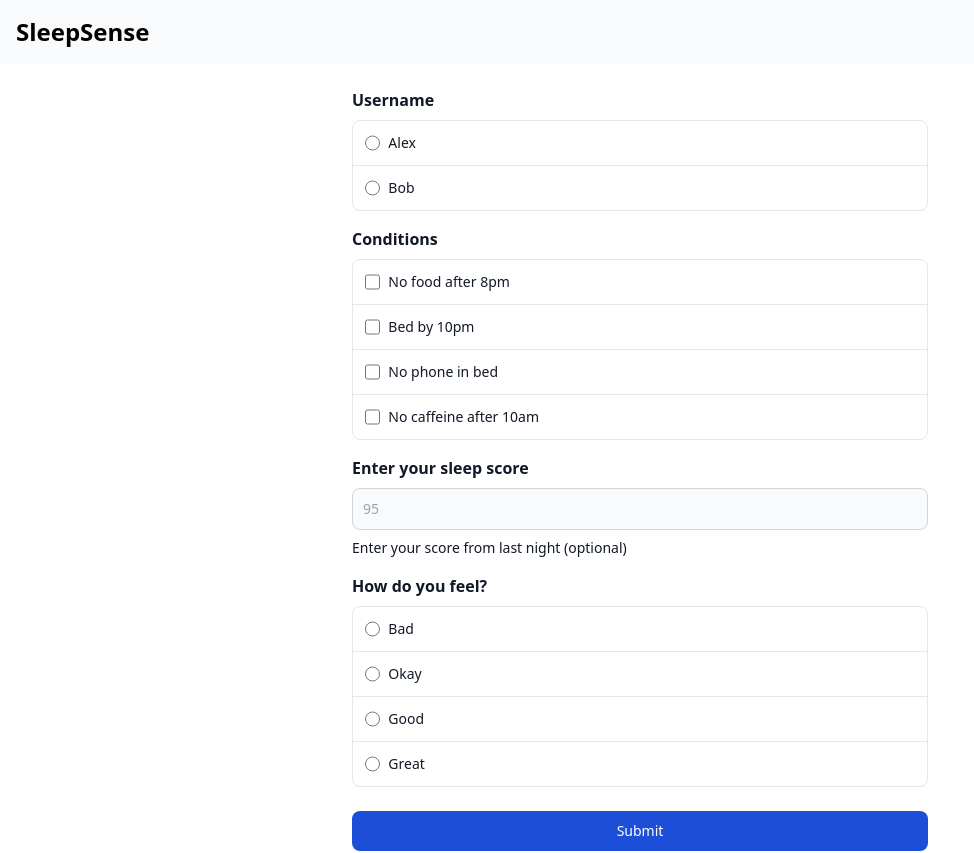
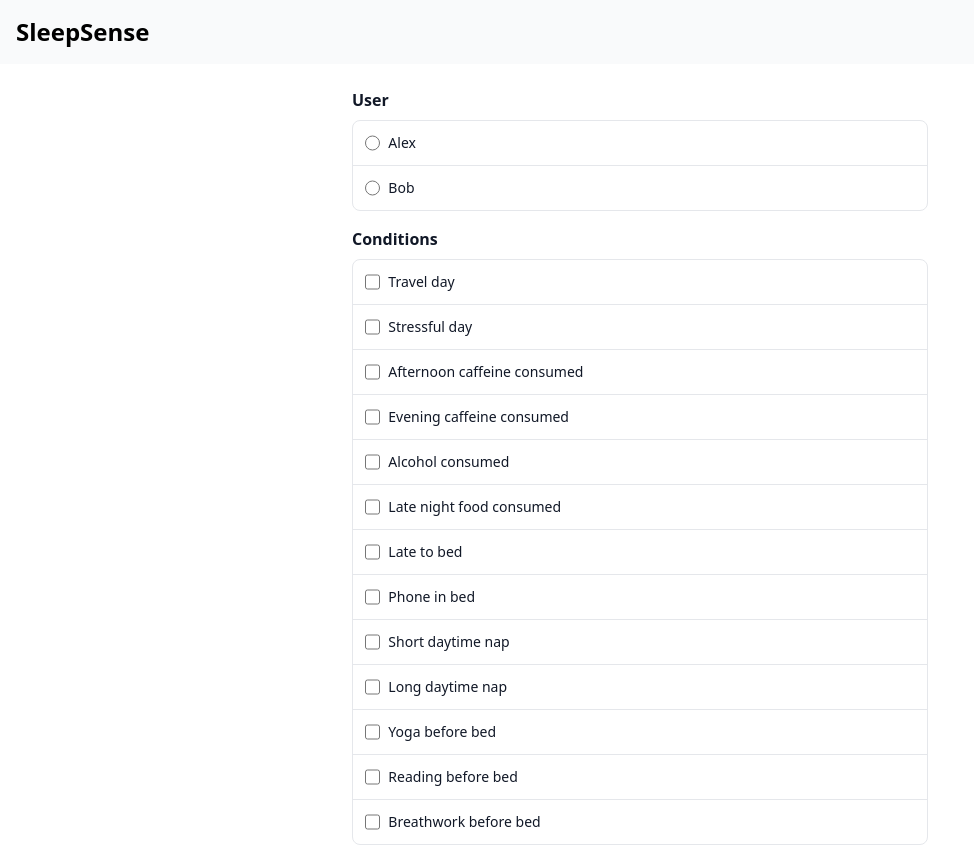
Before and after one commit to alexpricedev/sleep, a Next.js app: page / in a window 1280 px wide. Shown: the top 853 px of the page, without its empty margins (0-974 px from the left). Built offline with nearby package versions, Linux system fonts and the light colour scheme.

Commit message:
feat: added loading state and new options

```diff
--- a/src/app/_actions.ts
+++ b/src/app/_actions.ts
@@ -1,21 +1,30 @@
+"use server";
+
+import { redirect } from "next/navigation";
 import { submitRows } from "@/lib/sheets";
 
-export const addDailyEntry = async (formData: FormData) => {
-  "use server";
-
+export const addDailyEntries = async (formData: FormData) => {
   const username = formData.get("username");
   const events = formData.getAll("events");
   const sleepScore = formData.get("sleep_score");
   const feeling = formData.get("feeling");
 
-  if (!username || !Array.isArray(events) || !feeling) return;
+  if (!username || !Array.isArray(events) || !sleepScore || !feeling) {
+    redirect("/error");
+  }
 
-  return submitRows(
-    events.map((event) => ({
+  // If they've not selected any "events" but still want to
+  // submit their sleep score we need to add an "empty" event
+  const _events = events.length > 0 ? events : ["None"];
+
+  const { success } = await submitRows(
+    _events.map((event) => ({
       username: username.toString(),
       event: event.toString(),
-      sleep_score: sleepScore ? sleepScore.toString() : "None",
+      sleep_score: sleepScore.toString(),
       feeling: feeling.toString(),
     })),
   );
+
+  redirect(success ? "/success" : "/error");
 };
--- /dev/null
+++ b/src/app/_components/Button.tsx
@@ -0,0 +1,25 @@
+import cn from "classnames";
+
+export const Button = (props: {
+  disabled?: boolean;
+  text: string;
+  type: HTMLButtonElement["type"];
+}) => {
+  const { disabled, text, type } = props;
+
+  return (
+    <button
+      aria-disabled={disabled}
+      className={cn(
+        "w-full font-medium rounded-lg text-sm text-white px-5 py-2.5 me-2 mb-2",
+        "focus:ring-4 focus:ring-blue-300 focus:outline-none dark:focus:ring-blue-800",
+        "bg-blue-700 hover:bg-blue-800 dark:bg-blue-600 dark:hover:bg-blue-700",
+        "disabled:pointer-events-none disabled:opacity-30",
+      )}
+      disabled={disabled}
+      type={type}
+    >
+      {text}
+    </button>
+  );
+};
--- a/src/app/_components/MultiOptionSelect.tsx
+++ b/src/app/_components/MultiOptionSelect.tsx
@@ -16,7 +16,6 @@ export const MultiOptionSelect = (props: {
   options: string[];
 }) => {
   const { title, formName, options } = props;
-  const [first, ...rest] = options;
 
   return (
     <>
@@ -31,18 +30,22 @@ export const MultiOptionSelect = (props: {
           "border border-gray-200 dark:border-gray-600",
         )}
       >
-        {rest.map((option) => (
+        {options.map((option, idx) => (
           <li
+            className={cn(
+              idx === options.length - 1 // last element needs no border-b
+                ? "w-full dark:border-gray-600"
+                : "w-full border-b border-gray-200 dark:border-gray-600",
+            )}
             key={option}
-            className="w-full border-b border-gray-200 dark:border-gray-600"
           >
             <div className="flex items-center ps-3">
               <input
+                className={inputCN}
                 id={option}
+                name={formName}
                 type="checkbox"
-                name={formName}
                 value={option}
-                className={inputCN}
               />
               <label htmlFor={option} className={labelCN}>
                 {option}
@@ -50,20 +53,6 @@ export const MultiOptionSelect = (props: {
             </div>
           </li>
         ))}
-        <li className="w-full dark:border-gray-600">
-          <div className="flex items-center ps-3">
-            <input
-              id={first}
-              name={formName}
-              type="checkbox"
-              value={first}
-              className={inputCN}
-            />
-            <label htmlFor={first} className={labelCN}>
-              {first}
-            </label>
-          </div>
-        </li>
       </ul>
     </>
   );
--- a/src/app/_components/Nav.tsx
+++ b/src/app/_components/Nav.tsx
@@ -1,11 +1,13 @@
+import Link from "next/link";
+
 export const Nav = () => (
   <nav className="border-gray-200 bg-gray-50 dark:bg-gray-800 dark:border-gray-700">
     <div className="max-w-screen-xl flex flex-wrap items-center justify-between mx-auto p-4">
-      <a href="#" className="flex items-center space-x-3 rtl:space-x-reverse">
+      <Link href="/" className="flex items-center space-x-3">
         <span className="self-center text-2xl font-semibold whitespace-nowrap dark:text-white">
           SleepSense
         </span>
-      </a>
+      </Link>
     </div>
   </nav>
 );
--- a/src/app/_components/SingleOptionSelect.tsx
+++ b/src/app/_components/SingleOptionSelect.tsx
@@ -16,7 +16,6 @@ export const SingleOptionSelect = (props: {
   options: string[];
 }) => {
   const { title, formName, options } = props;
-  const [first, ...rest] = options;
 
   return (
     <>
@@ -31,18 +30,23 @@ export const SingleOptionSelect = (props: {
           "bg-white dark:bg-gray-700",
         )}
       >
-        {rest.map((option) => (
+        {options.map((option, idx) => (
           <li
             key={option}
-            className="w-full border-b border-gray-200 dark:border-gray-600"
+            className={cn(
+              idx === options.length - 1 // last element needs no border-b
+                ? "w-full dark:border-gray-600"
+                : "w-full border-b border-gray-200 dark:border-gray-600",
+            )}
           >
             <div className="flex items-center ps-3">
               <input
+                className={inputCN}
                 id={option}
                 name={formName}
+                required
                 type="radio"
                 value={option}
-                className={inputCN}
               />
               <label htmlFor={option} className={labelCN}>
                 {option}
@@ -50,20 +54,6 @@ export const SingleOptionSelect = (props: {
             </div>
           </li>
         ))}
-        <li className="w-full dark:border-gray-600">
-          <div className="flex items-center ps-3">
-            <input
-              id={first}
-              name={formName}
-              type="radio"
-              value={first}
-              className={inputCN}
-            />
-            <label htmlFor={first} className={labelCN}>
-              {first}
-            </label>
-          </div>
-        </li>
       </ul>
     </>
   );
--- a/src/app/_components/SleepScopeInput.tsx
+++ b/src/app/_components/SleepScopeInput.tsx
@@ -3,14 +3,12 @@ import cn from "classnames";
 export const SleepScoreInput = () => (
   <>
     <label
+      className="block mb-2 font-semibold text-gray-900 dark:text-white"
       htmlFor="sleep_score"
-      className="block mb-2 font-semibold text-gray-900 dark:text-white"
     >
       Enter your sleep score
     </label>
     <input
-      type="number"
-      id="sleep_score"
       className={cn(
         "block w-full p-2.5 rounded-lg",
         "bg-gray-50 dark:bg-gray-700",
@@ -18,10 +16,13 @@ export const SleepScoreInput = () => (
         "text-gray-900 text-sm dark:text-white dark:placeholder-gray-400",
         "focus:ring-blue-500 focus:border-blue-500 dark:focus:ring-blue-500 dark:focus:border-blue-500",
       )}
-      placeholder="95"
+      id="sleep_score"
+      max="100"
+      min="0"
+      name="sleep_score"
+      placeholder="0 - 100"
+      required
+      type="number"
     />
-    <p className="mt-2 text-sm text-gray-900 dark:text-gray-400">
-      Enter your score from last night (optional)
-    </p>
   </>
 );
--- a/src/app/_components/SubmitButton.tsx
+++ b/src/app/_components/SubmitButton.tsx
@@ -1,14 +1,12 @@
-import cn from "classnames";
+"use client";
 
-export const SubmitButton = () => (
-  <button
-    type="submit"
-    className={cn(
-      "w-full font-medium rounded-lg text-sm text-white px-5 py-2.5 me-2 mb-2",
-      "focus:ring-4 focus:ring-blue-300 focus:outline-none dark:focus:ring-blue-800",
-      "bg-blue-700 hover:bg-blue-800 dark:bg-blue-600 dark:hover:bg-blue-700",
-    )}
-  >
-    Submit
-  </button>
-);
+import { useFormStatus } from "react-dom";
+import { Button } from "./Button";
+
+export const SubmitButton = () => {
+  const { pending } = useFormStatus();
+
+  const text = pending ? "Loading..." : "Submit";
+
+  return <Button text={text} disabled={pending} type="submit" />;
+};
--- /dev/null
+++ b/src/app/_options.ts
@@ -0,0 +1,19 @@
+export const eventsOptions = [
+  "Travel day",
+  "Stressful day",
+  "Afternoon caffeine consumed",
+  "Evening caffeine consumed",
+  "Alcohol consumed",
+  "Late night food consumed",
+  "Late to bed",
+  "Phone in bed",
+  "Short daytime nap",
+  "Long daytime nap",
+  "Yoga before bed",
+  "Reading before bed",
+  "Breathwork before bed",
+];
+
+export const userOptions = ["Alex", "Bob"];
+
+export const feelingOptions = ["Bad", "Okay", "Good", "Great"];
--- a/src/app/page.tsx
+++ b/src/app/page.tsx
@@ -1,30 +1,26 @@
-import { addDailyEntry } from "./_actions";
+import { MultiOptionSelect } from "./_components/MultiOptionSelect";
+import { SingleOptionSelect } from "./_components/SingleOptionSelect";
 import { SleepScoreInput } from "./_components/SleepScopeInput";
 import { SubmitButton } from "./_components/SubmitButton";
-import { SingleOptionSelect } from "./_components/SingleOptionSelect";
-import { MultiOptionSelect } from "./_components/MultiOptionSelect";
+import { addDailyEntries } from "./_actions";
+import { eventsOptions, feelingOptions, userOptions } from "./_options";
 
 const HomePage = () => {
   return (
     <div className="max-w-xl m-auto">
-      <form action={addDailyEntry}>
+      <form action={addDailyEntries}>
         <div className="mb-4">
           <SingleOptionSelect
-            title="Username"
             formName="username"
-            options={["Bob", "Alex"]}
+            options={userOptions}
+            title="User"
           />
         </div>
         <div className="mb-4">
           <MultiOptionSelect
+            formName="events"
+            options={eventsOptions}
             title="Conditions"
-            formName="events"
-            options={[
-              "No caffeine after 10am",
-              "No food after 8pm",
-              "Bed by 10pm",
-              "No phone in bed",
-            ]}
           />
         </div>
         <div className="mb-4">
@@ -32,9 +28,9 @@ const HomePage = () => {
         </div>
         <div className="mb-6">
           <SingleOptionSelect
+            formName="feeling"
+            options={feelingOptions}
             title="How do you feel?"
-            formName="feeling"
-            options={["Great", "Bad", "Okay", "Good"]}
           />
         </div>
         <SubmitButton />
--- a/src/lib/sheets.ts
+++ b/src/lib/sheets.ts
@@ -1,3 +1,5 @@
+import { redirect } from "next/navigation";
+
 const sheetURL = "https://sheetdb.io/api/v1/2s6pe0xg7yxde";
 
 type SheetRowSchema = {
@@ -11,8 +13,8 @@ type SheetRowSchema = {
 
 type SheetRowCreateData = Omit<SheetRowSchema, "id" | "date">;
 
-type SheetResponse = {
-  created: number;
+type SheetDBResponse = {
+  created: number; // Number of rows created
 };
 
 const prepareData = (data: SheetRowCreateData[]): SheetRowSchema[] =>
@@ -24,18 +26,15 @@ const prepareData = (data: SheetRowCreateData[]): SheetRowSchema[] =>
 
 export const submitRows = async (
   data: SheetRowCreateData[],
-): Promise<SheetResponse> => {
+): Promise<{ success: boolean }> => {
   return fetch(sheetURL, {
     method: "POST",
+    body: JSON.stringify({ data: prepareData(data) }),
     headers: {
       Accept: "application/json",
       "Content-Type": "application/json",
     },
-    body: JSON.stringify({ data: prepareData(data) }),
   })
     .then((response) => response.json())
-    .then((data) => {
-      console.log(data);
-      return data;
-    });
+    .then(({ created }: SheetDBResponse) => ({ success: created > 0 }));
 };
```
